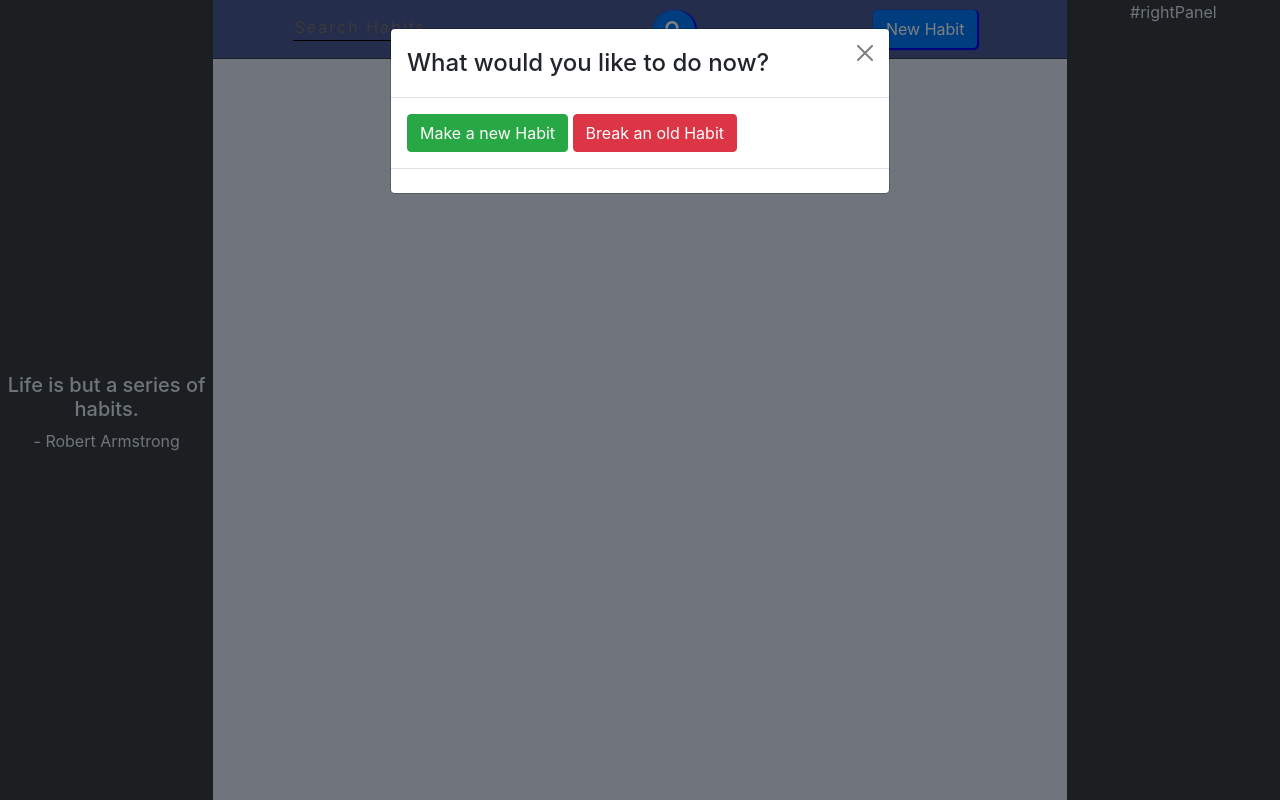
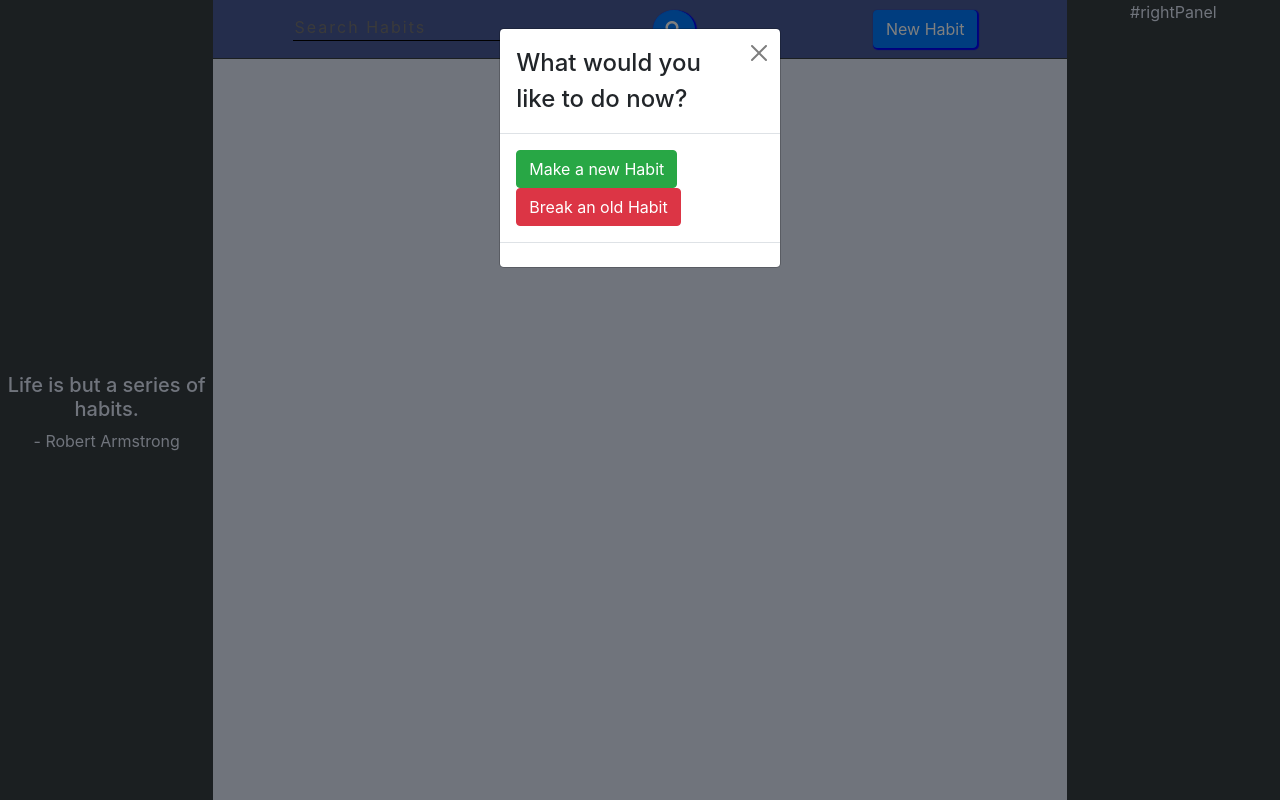
Before and after one commit to robert-codecrew/habits-tracker, a React (Create React App) app in the folder client/habit-tracking-app/: page / in a window 1280 px wide. Both pictures are taken after a click on the button "New Habit". Shown: the top 800 px of the page. Built offline with nearby package versions, Linux system fonts and the light colour scheme; no server answers.

Commit message:
adding then playing around

```diff
--- a/client/habit-tracking-app/src/App.js
+++ b/client/habit-tracking-app/src/App.js
@@ -1,5 +1,5 @@
 
-import './App.css';
+import './styles/App.css';
 import Mount from './components/Mount';
 import axios from 'axios';
 function App() {
--- a/client/habit-tracking-app/src/components/HabitChooser.js
+++ b/client/habit-tracking-app/src/components/HabitChooser.js
@@ -24,7 +24,7 @@ export default class HabitChooser extends Component {
         margin:"10px",
       }}onClick = {this.setOpen}>{this.props.buttonTitle}</Button>
 
-        <Modal  show={this.state.open}>
+        <Modal id = 'habits-modal'  show={this.state.open}>
           <Modal.Header closeButton onClick={this.setOpen}>
             <Modal.Title>{this.props.title}</Modal.Title>
           </Modal.Header>
--- a/client/habit-tracking-app/src/components/HabitsContainer.js
+++ b/client/habit-tracking-app/src/components/HabitsContainer.js
@@ -1,5 +1,5 @@
 import React, { Component } from 'react';
-
+import '../styles/habits_container.css'
 export default class HabitsContainer extends Component {
   constructor(props) {
     super(props)
--- a/client/habit-tracking-app/src/components/Mount.js
+++ b/client/habit-tracking-app/src/components/Mount.js
@@ -7,16 +7,33 @@ import TopPanel from './TopPanel';
 import HabitsContainer from './HabitsContainer';
 
 export default class Mount extends Component {
+  constructor(props) {
+    super(props)
 
+    this.state = {
+       clicked:false,
+       search:"",
+
+    }
+  }
+checkClick = ()=>{
+alert(this.state.search)
+this.setState({clicked:true})
+
+
+}
+setSearch =  (e)=>{
+this.setState({search:e.target.value})
+if(this.state.clicked) this.setState({search:""})
+
+
+}
   render() {
     return (
      <div id='mount'>
-
-
-            <TopPanel/>
+        <TopPanel searchEvt = {this.setSearch} clickEvt = {this.checkClick}/>
         <HabitsContainer/>
         <LeftPanel/>
-
         <RightPanel/>
         <BottomPanel/>
         <Footer/>
--- a/client/habit-tracking-app/src/components/SearchButton.js
+++ b/client/habit-tracking-app/src/components/SearchButton.js
@@ -2,9 +2,23 @@ import React, { Component } from 'react';
 import { Button } from 'react-bootstrap';
 
 export default class SearchButton extends Component {
+  constructor(props) {
+    super(props)
+
+    this.state = {
+       clicked:false,
+    }
+
+  }
+  checkClick = () =>{
+    this.setState({clicked:true});
+  }
+  passClick = (text) =>{
+    alert(text)
+  }
   render() {
     return (
-      <Button style = {{
+      <Button onClick = {this.props.clickMe} style = {{
         borderRadius:'50%',
         boxShadow:'1px 1px 1px 1px blue',
         margin:"10px",
--- a/client/habit-tracking-app/src/components/TopPanel.js
+++ b/client/habit-tracking-app/src/components/TopPanel.js
@@ -4,12 +4,36 @@ import HabitChooser from './HabitChooser'
 import SearchButton from './SearchButton.js'
 
 export default class TopPanel extends Component {
+  constructor(props) {
+    super(props)
+
+    this.state = {
+      text: "",
+    }
+  }
   render() {
     return (
       <div id="top-panel">
-        <div className='search-div'>  <input className = 'no-outline' style={{width:'350px', letterSpacing:'2px',borderTop:"transparent",borderLeft:"transparent",borderBottom:"1px solid black",background:'inherit',borderRight:"transparent"}} type='text' placeholder="Search Habits" />
-       <SearchButton/></div>
-       <HabitChooser buttonTitle='New Habit'  title = 'What would you like to do now?'/>
+        <div className='search-div'>
+          <input
+            className='no-outline'
+            onChange={this.props.searchEvt}
+            style={
+              {
+                width: '350px',
+                letterSpacing: '2px',
+                borderTop: "transparent",
+                borderLeft: "transparent",
+                borderBottom: "1px solid black",
+                background: 'inherit',
+                borderRight: "transparent"
+              }
+            }
+            type='text'
+            placeholder="Search Habits" />
+          <SearchButton clickMe={this.props.clickEvt} />
+        </div>
+        <HabitChooser buttonTitle='New Habit' title='What would you like to do now?' />
       </div>
     );
   }
--- a/client/habit-tracking-app/src/App.css
+++ b/client/habit-tracking-app/src/styles/App.css
@@ -32,13 +32,7 @@
 
   /* font-size: calc(10px + 2vmin); */
 }
-#habits-container {
-  grid-column: 2/6;
-  grid-row: 2/15;
-  display: grid;
-  background: var(--main_light);
-  place-items: center;
-}
+
 
 #top-panel {
   grid-row: 1/2;
@@ -85,6 +79,13 @@
   background-color: rgb(1, 5, 24);
 }
 
+#habits-modal{
+  width: 22vw;
+  max-width:30vw;
+
+
+}
+
 .App-link {
   color: #61dafb;
 }
--- /dev/null
+++ b/client/habit-tracking-app/src/styles/habits_container.css
@@ -0,0 +1,7 @@
+#habits-container {
+    grid-column: 2/6;
+    grid-row: 2/15;
+    display: grid;
+    background: var(--main_light);
+    place-items: center;
+  }
```
